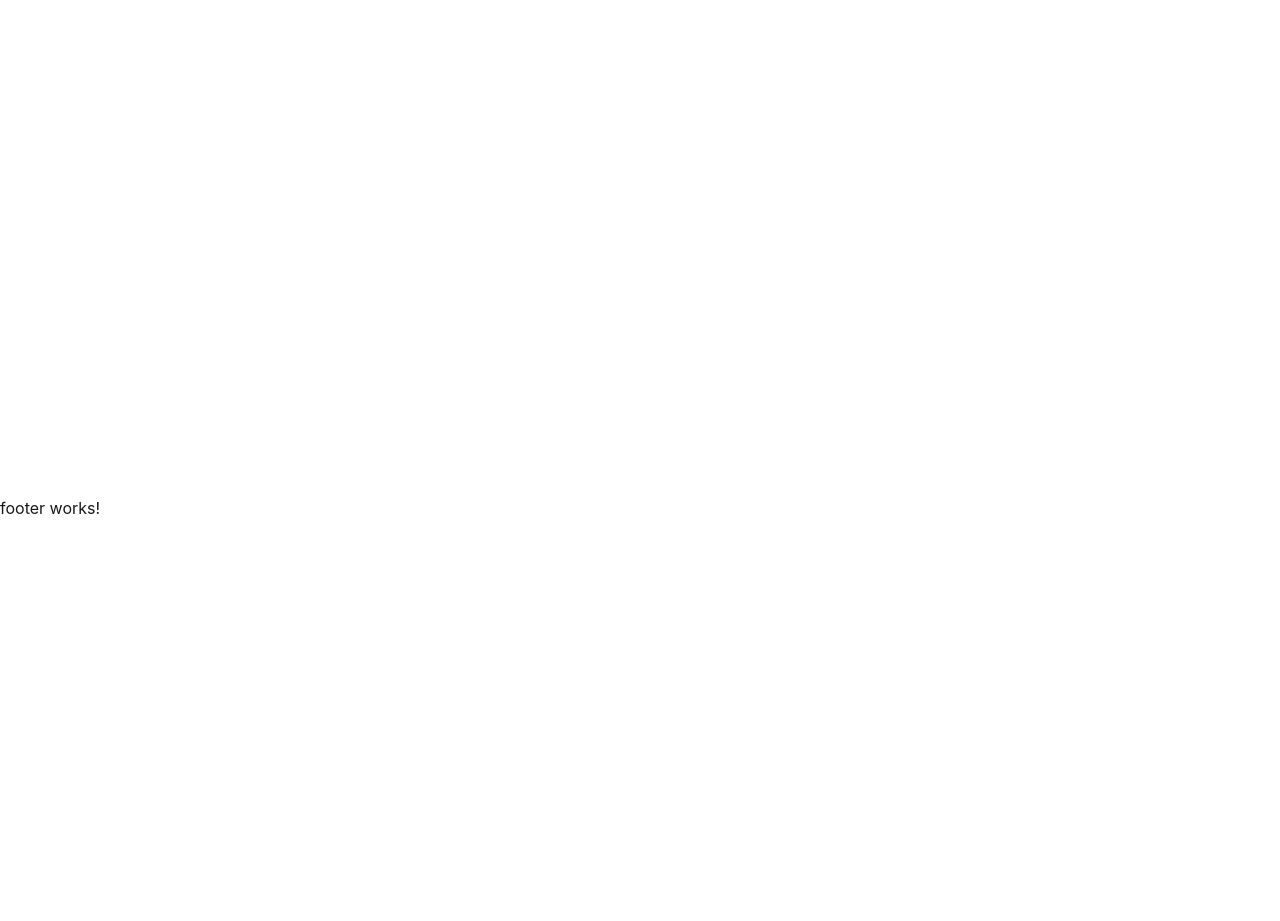
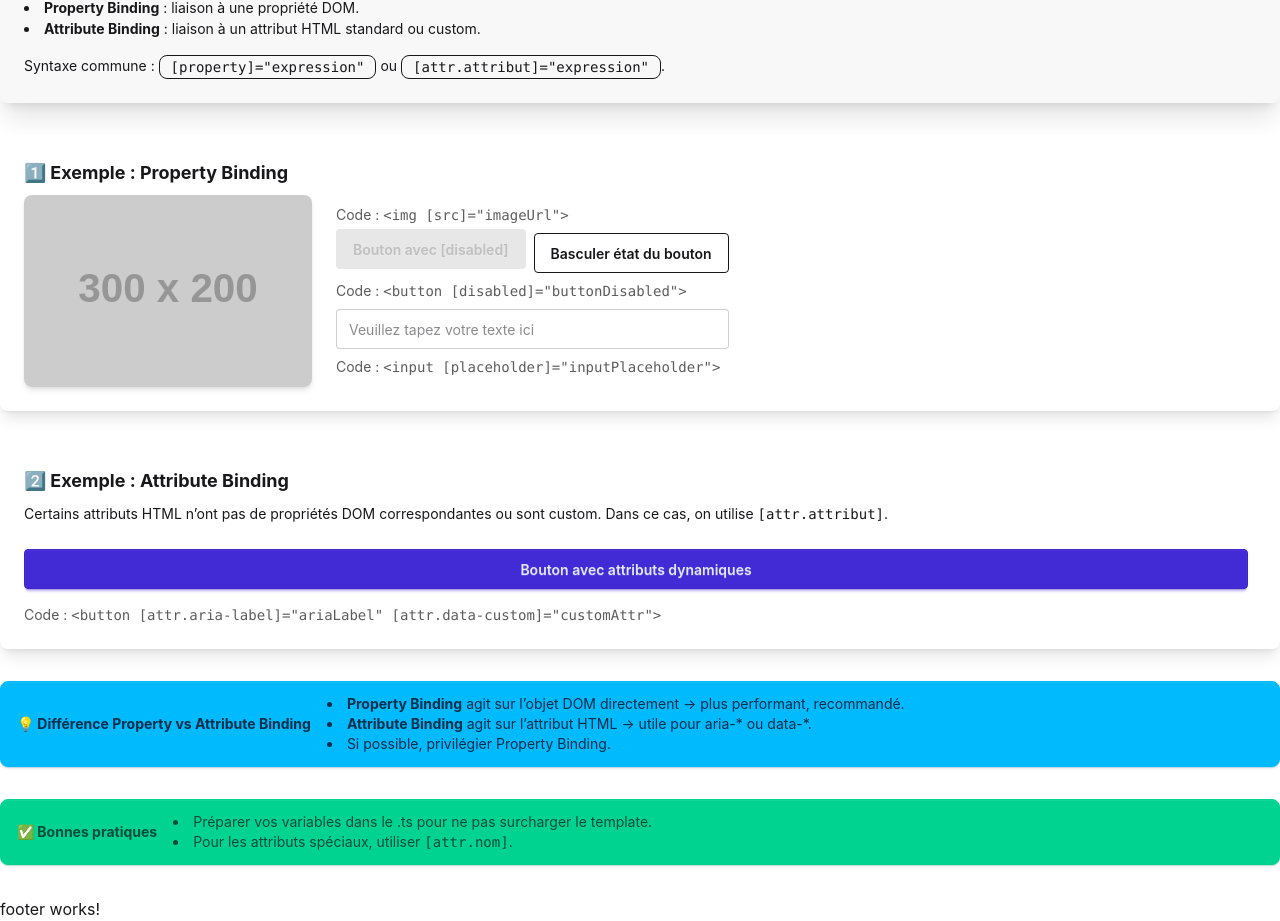
Before and after one commit to GuillaumeItier/cours-angular, an Angular app: page /attributes-binding-lesson in a window 1280 px wide. Before the commit this address led to /. Shown: the part 280-1201 px from the top of the page. Before the commit the page ends 800 px from the top, so only its background shows below. Built offline with nearby package versions, Linux system fonts and the light colour scheme.

Commit message:
feat: add attributes binding lesson page

```diff
--- a/src/app/app.routes.ts
+++ b/src/app/app.routes.ts
@@ -2,7 +2,7 @@ import { Routes } from '@angular/router';
 //!/! Import de la classe  Route classique pour définir les routes de l'application
 import { About } from './pages/about/about';
 import { TextInterpolationLesson } from './pages/lessons/text-interpolation-lesson/text-interpolation-lesson';
-
+import { AttributesBindingLesson } from './pages/lessons/attributes-binding-lesson/attributes-binding-lesson';
 
 export const routes: Routes = [
   //! Route pour la page À propos (classique)
@@ -17,5 +17,6 @@ export const routes: Routes = [
     loadComponent: () => import('./pages/home/home').then((m) => m.Home),
   },
   { path: 'text-interpolation-lesson', component: TextInterpolationLesson },
+  { path: 'attributes-binding-lesson', component: AttributesBindingLesson },
 
 ];
--- a/src/app/components/layouts/header/header.html
+++ b/src/app/components/layouts/header/header.html
@@ -5,6 +5,7 @@
       <li><a routerLink="/home">Lien Vers Home</a></li>
       <li><a routerLink="/about">Lien Vers About</a></li>
       <li><a routerLink="/text-interpolation-lesson">Interpolation de texte</a></li>
+      <li><a routerLink="/attributes-binding-lesson">Attribute et Property binding</a></li>
     </ul>
   </nav>
 </div>
--- /dev/null
+++ b/src/app/pages/lessons/attributes-binding-lesson/attributes-binding-lesson.html
@@ -0,0 +1,95 @@
+<div class="container mx-auto my-8 space-y-8">
+  <!-- 🟦 Introduction -->
+  <div class="card bg-base-200 shadow-xl">
+    <div class="card-body">
+      <h2 class="card-title text-primary text-2xl">🔗 Property Binding & Attribute Binding</h2>
+      <p>
+        Angular permet de lier des données du composant à des éléments HTML.
+        Deux grandes familles :
+      </p>
+      <ul class="list-disc list-inside">
+        <li><strong>Property Binding</strong> : liaison à une propriété DOM.</li>
+        <li><strong>Attribute Binding</strong> : liaison à un attribut HTML standard ou custom.</li>
+      </ul>
+      <p class="mt-2">Syntaxe commune : <code class="badge badge-outline">[property]="expression"</code> ou <code class="badge badge-outline">[attr.attribut]="expression"</code>.</p>
+    </div>
+  </div>
+
+  <!-- 🟩 Property Binding -->
+  <div class="card bg-base-100 shadow-lg">
+    <div class="card-body">
+      <h3 class="text-lg font-bold">1️⃣ Exemple : Property Binding</h3>
+
+      <div class="flex flex-col lg:flex-row items-center gap-6">
+        <!-- Image avec [src] -->
+        <img [src]="imageUrl" alt="Image property binding" class="rounded-lg shadow-md w-72" />
+        <div>
+          <p class="text-sm opacity-70">
+            Code : <code>&lt;img [src]="imageUrl"&gt;</code>
+          </p>
+
+          <!-- Bouton disabled -->
+          <button class="btn btn-secondary mr-2" [disabled]="buttonDisabled">
+            Bouton avec [disabled]
+          </button>
+          <button class="btn btn-outline mt-2" (click)="toggleButton()">
+            Basculer état du bouton
+          </button>
+
+          <p class="text-sm opacity-70 mt-2">
+            Code : <code>&lt;button [disabled]="buttonDisabled"&gt;</code>
+          </p>
+
+          <!-- Input avec [placeholder] -->
+          <input class="input input-bordered mt-2 w-full" [placeholder]="inputPlaceholder" />
+          <p class="text-sm opacity-70 mt-2">
+            Code : <code>&lt;input [placeholder]="inputPlaceholder"&gt;</code>
+          </p>
+        </div>
+      </div>
+    </div>
+  </div>
+
+  <!-- 🟧 Attribute Binding -->
+  <div class="card bg-base-100 shadow-lg">
+    <div class="card-body">
+      <h3 class="text-lg font-bold">2️⃣ Exemple : Attribute Binding</h3>
+
+      <p class="mb-4">
+        Certains attributs HTML n’ont pas de propriétés DOM correspondantes ou sont custom.
+        Dans ce cas, on utilise <code>[attr.attribut]</code>.
+      </p>
+
+      <button
+        class="btn btn-primary mr-2"
+        [attr.aria-label]="ariaLabel"
+        [attr.data-custom]="customAttr">
+        Bouton avec attributs dynamiques
+      </button>
+
+      <p class="text-sm opacity-70 mt-2">
+        Code : <code>&lt;button [attr.aria-label]="ariaLabel" [attr.data-custom]="customAttr"&gt;</code>
+      </p>
+    </div>
+  </div>
+
+  <!-- 🟨 Différences expliquées -->
+  <div class="alert alert-info">
+    <h4 class="font-bold">💡 Différence Property vs Attribute Binding</h4>
+    <ul class="list-disc list-inside">
+      <li><strong>Property Binding</strong> agit sur l’objet DOM directement → plus performant, recommandé.</li>
+      <li><strong>Attribute Binding</strong> agit sur l’attribut HTML → utile pour aria-* ou data-*.</li>
+      <li>Si possible, privilégier Property Binding.</li>
+    </ul>
+  </div>
+
+  <!-- 🟩 Bonnes pratiques -->
+  <div class="alert alert-success">
+    <h4 class="font-bold">✅ Bonnes pratiques</h4>
+    <ul class="list-disc list-inside">
+      <li>Préparer vos variables dans le .ts pour ne pas surcharger le template.</li>
+      <!-- <li>Utiliser <code>[disabled]</code> plutôt que <code>disabled="{{variable}}"</code>.</li> -->
+      <li>Pour les attributs spéciaux, utiliser <code>[attr.nom]</code>.</li>
+    </ul>
+  </div>
+</div>
--- /dev/null
+++ b/src/app/pages/lessons/attributes-binding-lesson/attributes-binding-lesson.ts
@@ -0,0 +1,25 @@
+import { Component } from '@angular/core';
+
+@Component({
+  imports: [],
+  selector: 'app-attributes-binding-lesson',
+  styleUrl: './attributes-binding-lesson.css',
+  templateUrl: './attributes-binding-lesson.html',
+})
+export class AttributesBindingLesson {
+
+// lienDynamique :string='https://www.google.com'
+    // 🟦 Variables pour Property Binding
+    imageUrl:string = 'https://placehold.co/300x200?text=Image+Property';
+    buttonDisabled:boolean = true;
+    inputPlaceholder:string = 'Veuillez tapez votre texte ici';
+
+    // 🟧 Variables pour Attribute Binding
+    ariaLabel:string = 'Bouton important';
+    customAttr:string = 'dynamique';
+
+    // 🟨 Méthodes
+    toggleButton():void {
+      this.buttonDisabled = !this.buttonDisabled;
+    }
+}
```
Also changed, not shown: src/app/pages/lessons/attributes-binding-lesson/attributes-binding-lesson.css (added).
